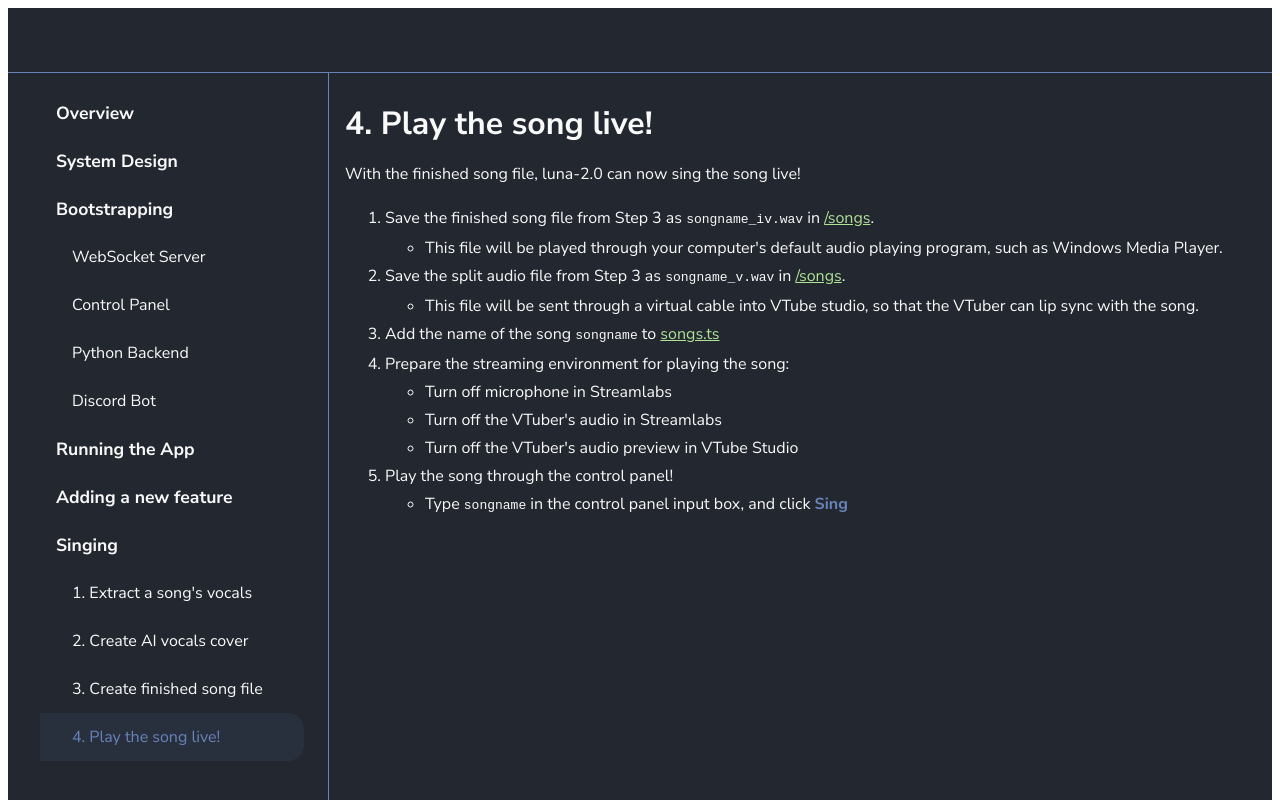
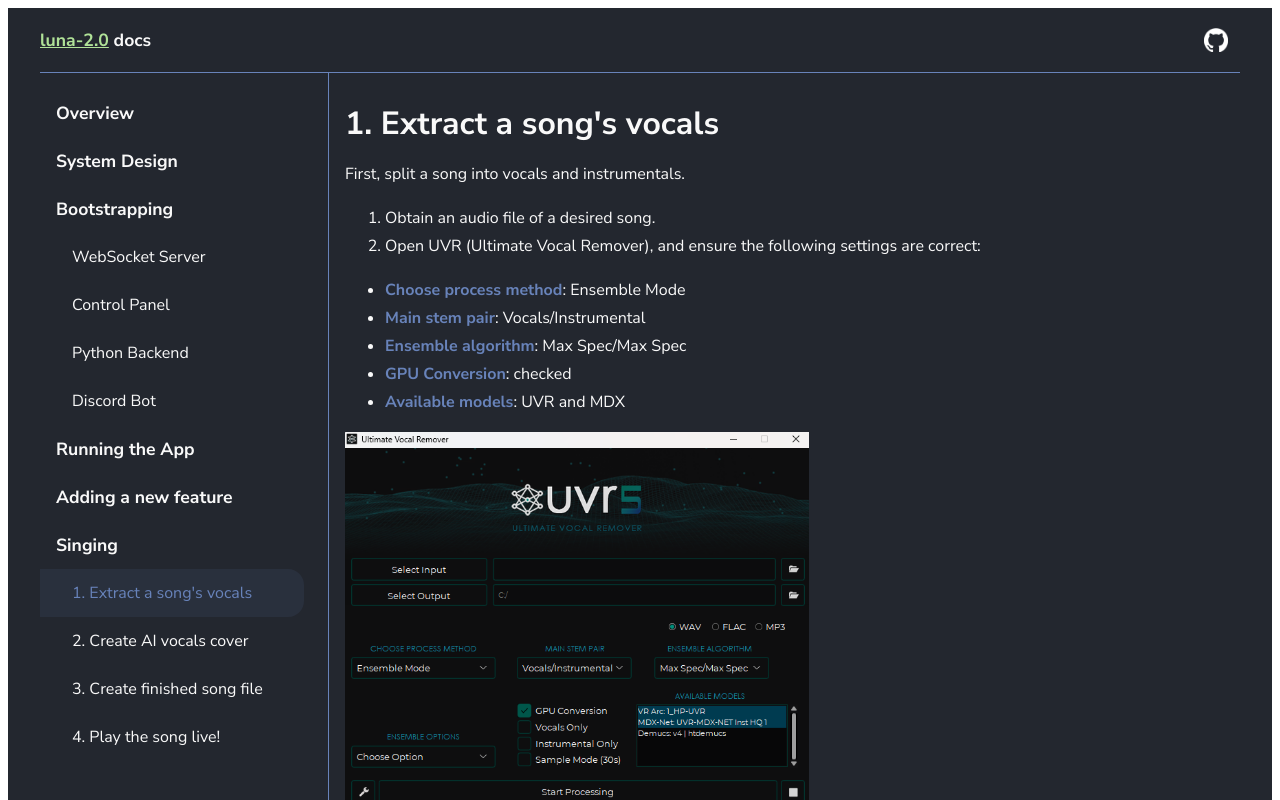
Before and after one commit to smokie777/luna-2.0-docs, a React (Vite) app: page / in a window 1280 px wide. Shown: the top 800 px of the page. Built offline with nearby package versions, Linux system fonts and the light colour scheme.

Commit message:
Add basic top nav

```diff
--- a/src/App.tsx
+++ b/src/App.tsx
@@ -5,8 +5,8 @@
 import { DocumentationPage } from "./DocumentationPage";
 
 const App = () => {
-  const [section, setSection] = useState("4. Play the song live!");
-  const [article, setArticle] = useState("4. Play the song live!");
+  const [section, setSection] = useState("1. Extract a song's vocals");
+  const [article, setArticle] = useState("1. Extract a song's vocals");
 
   return (
     <div className="app">
--- a/src/TopNav.scss
+++ b/src/TopNav.scss
@@ -2,4 +2,54 @@
   border-bottom: 1px solid var(--blue);
   width: 100%;
   height: 4rem;
+  display: flex;
+  justify-content: space-between;
+  max-width: 1200px;
+  margin: auto;
+
+  .topnav_left {
+    min-width: 16rem;
+    display: flex;
+    align-items: center;
+    font-size: 1.1rem;
+    font-weight: bold;
+  }
+
+  .topnav_right {
+    display: flex;
+    align-items: center;
+
+    .github_logo {
+      position: relative;
+      height: 3rem;
+      width: 3rem;
+      display: flex;
+      justify-content: center;
+      align-items: center;
+
+      .github_logo_halo {
+        position: absolute;
+        top: 0;
+        left: 0;
+        display: flex;
+        justify-content: center;
+        align-items: center;
+        border-radius: 50%;
+        height: 3rem;
+        width: 3rem;
+      }
+
+      img {
+        width: 24px;
+        height: 24px;
+      }
+
+      &:hover {
+        .github_logo_halo {
+          background: var(--white);
+          opacity: 0.1;
+        }
+      }
+    }
+  }
 }
--- a/src/TopNav.tsx
+++ b/src/TopNav.tsx
@@ -1,5 +1,32 @@
 import "./TopNav.scss";
 
 export const TopNav = () => {
-  return <div className="topnav"></div>;
+  return (
+    <div className="topnav">
+      <div className="topnav_left">
+        <div>
+          <a
+            href="https://github.com/smokie777/luna-2.0"
+            target="_blank"
+            rel="noopener"
+          >
+            luna-2.0
+          </a>{" "}
+          docs
+        </div>
+      </div>
+      <div className="topnav_right">
+        <a
+          href="https://github.com/smokie777/luna-2.0-docs"
+          target="_blank"
+          rel="noopener"
+        >
+          <div className="github_logo">
+            <img src="github-mark-white.png" width="32px" height="32px" />
+            <div className="github_logo_halo" />
+          </div>
+        </a>
+      </div>
+    </div>
+  );
 };
```
Also changed, not shown: public/github-mark-white.png (added).
